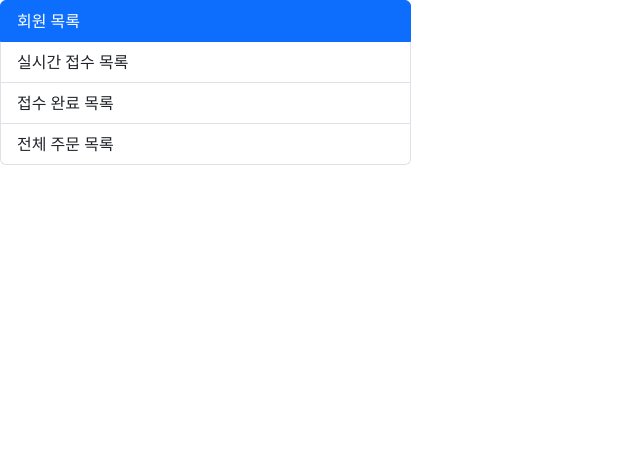
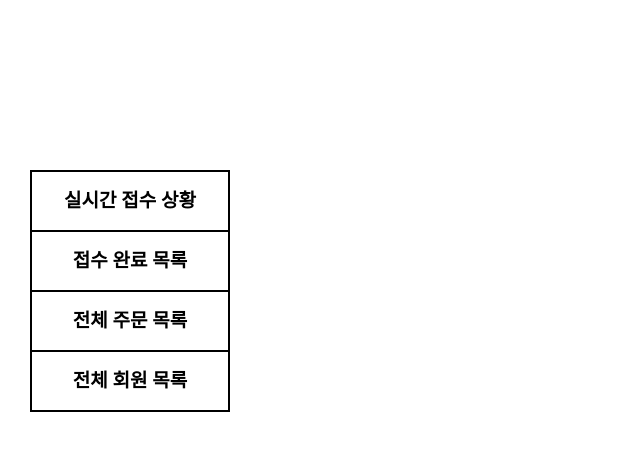
Before and after one commit to ryu-hyus/call_driver_project, a Django app: page /center/main/ in a window 1280 px wide. Shown: the top 451 px of the page, without its empty margins (0-640 px from the left). Run offline with Django 4.2, Linux system fonts and the light colour scheme; lists and menus that the app fills with data are empty; parts of the project's set-up code (start-up, migrations or seed data) failed here and were passed over.

Commit message:
0712정리

```diff
--- a/calldriverapp/templates/center/layout/head.html
+++ b/calldriverapp/templates/center/layout/head.html
@@ -10,3 +10,8 @@
         crossorigin="anonymous"
 />
 <script src="https://ajax.googleapis.com/ajax/libs/jquery/3.7.0/jquery.min.js"></script>
+
+<!-- font -->
+<link rel="preconnect" href="https://fonts.googleapis.com">
+<link rel="preconnect" href="https://fonts.gstatic.com" crossorigin>
+<link href="https://fonts.googleapis.com/css2?family=Noto+Serif+KR:wght@300;400&display=swap" rel="stylesheet">
--- a/calldriverapp/templates/center/layout/left_list.html
+++ b/calldriverapp/templates/center/layout/left_list.html
@@ -1,25 +1,40 @@
 <!DOCTYPE html>
 <html lang="en">
 <head>
-    <meta charset="UTF-8">
-    <title>Document</title>
-    {% include 'center/layout/head.html' %}
+  <meta charset="UTF-8">
+  <title>Document</title>
+  {% include 'center/layout/head.html' %}
+
+  <style>
+    .categoryList { padding-top: 170px;  padding-left: 30px; width: 250px; }
+    .tableList { width: 200px; }
+    tr { height:60px; font-size: 19px; border: 2px solid black; text-align: center;
+          font-family: 'Noto Serif KR', serif; }
+    a { color: black;  text-decoration: none;}
+    tr:hover { background-color: rgb(234, 234, 240); }
+  </style>
+
 </head>
 <body>
 
-    <div class="row">
-        <div class="col-4">
-          <div class="list-group" id="list-tab" role="tablist">
-            <a class="list-group-item list-group-item-action active" id="list-home-list" data-bs-toggle="list" href="#list-home" role="tab" aria-controls="list-home">회원 목록</a>
-            <a class="list-group-item list-group-item-action" id="list-profile-list" data-bs-toggle="list" href="#list-profile" role="tab" aria-controls="list-profile">실시간 접수 목록</a>
-            <a class="list-group-item list-group-item-action" id="list-messages-list" data-bs-toggle="list" href="#list-messages" role="tab" aria-controls="list-messages">접수 완료 목록</a>
-            <a class="list-group-item list-group-item-action" id="list-settings-list" data-bs-toggle="list" href="#list-settings" role="tab" aria-controls="list-settings">전체 주문 목록</a>
-          </div>
-        </div>
-      </div>
-
-
-
+    <div class="categoryList">
+      <table class="tableList">
+        <tbody>
+          <tr>
+            <th scope="row"><a href="#">실시간 접수 상황</a></th>
+          </tr>
+          <tr>
+            <th scope="row"><a href="#">접수 완료 목록</a></th>
+          </tr>
+          <tr>
+            <th scope="row"><a href="#">전체 주문 목록</a></th>
+          </tr>
+          <tr>
+            <th scope="row"><a href="#">전체 회원 목록</a></th>
+          </tr>
+        </tbody>
+      </table>
+    </div>
 
 </body>
 </html>
```
